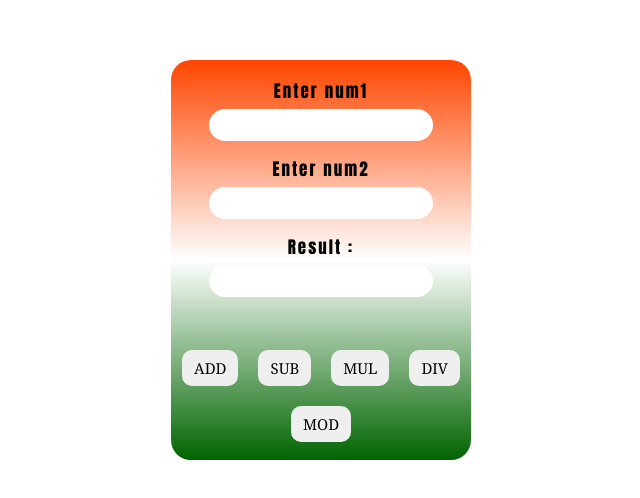
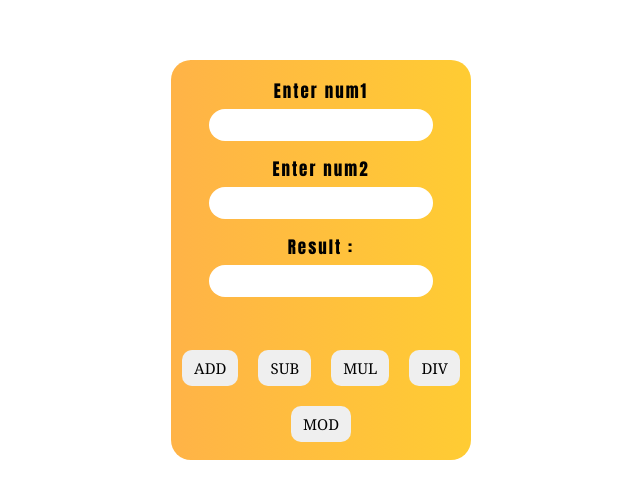
Before and after one commit to hemanthchilakala/js.tasks, a plain HTML site: page index.html in a window 1280 px wide. Shown: the part 148-646 px from the top of the page, without its empty margins (319-959 px from the left). Drawn offline with Linux system fonts and the light colour scheme.

Commit message:
Updated code with latest fixes

```diff
--- a/index.html
+++ b/index.html
@@ -15,7 +15,7 @@ form{
     justify-content: center;
     align-items: center;
     flex-direction: column;
-    background: linear-gradient(orangered,white,darkgreen);
+    background: linear-gradient(to right, #ffb347, #ffcc33);
     width: 300px;
     height: 400px;
     border-radius: 20px;
```
